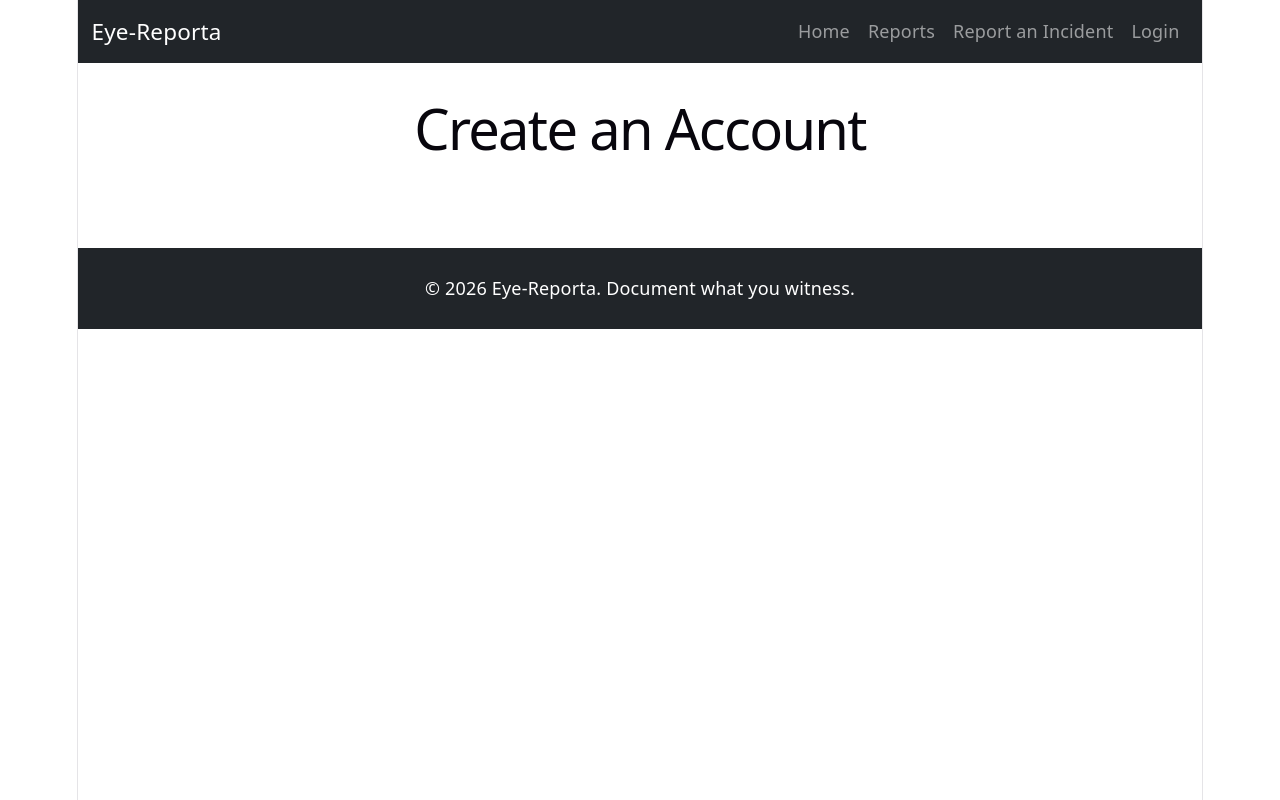
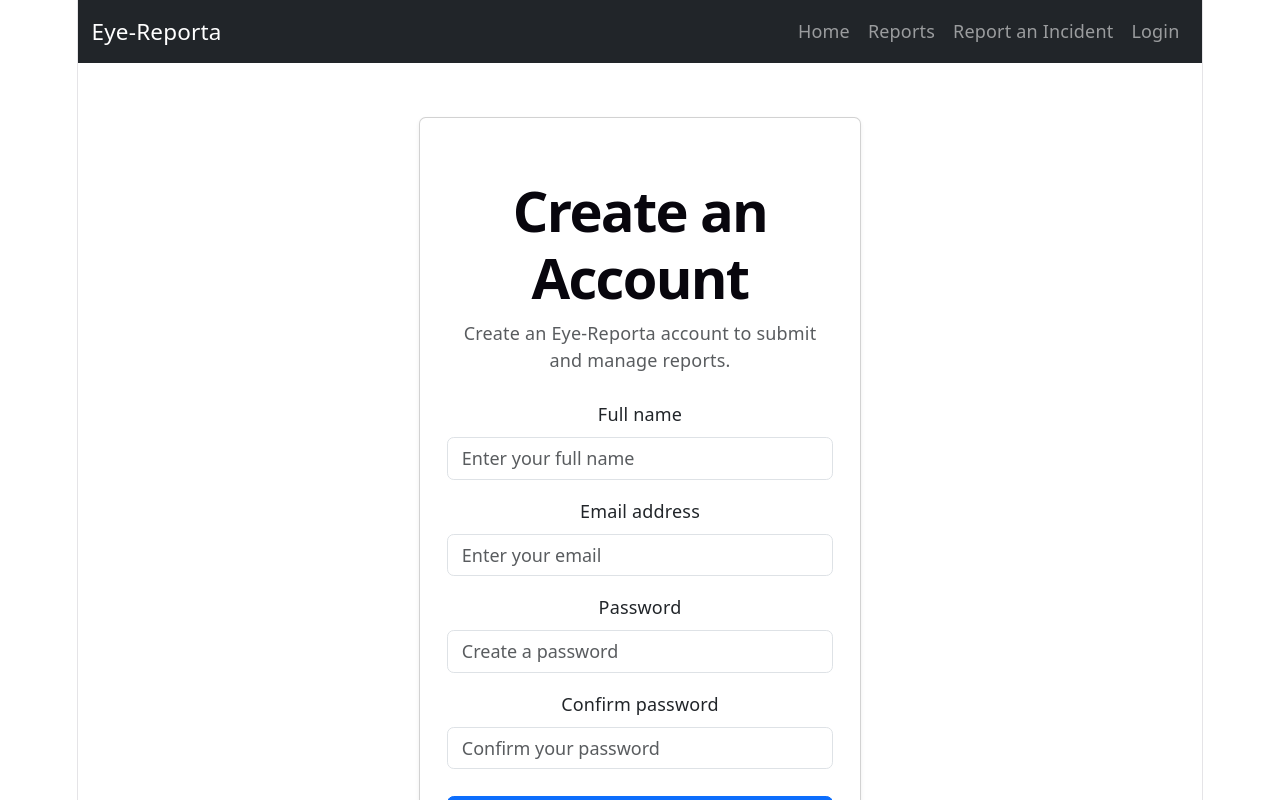
Before and after one commit to Perfected1/eye-reporta, a React (Vite) app: page /register in a window 1280 px wide. Shown: the top 800 px of the page. Built offline with nearby package versions, Linux system fonts and the light colour scheme.

Commit message:
Build registration page

```diff
--- a/src/pages/Register.jsx
+++ b/src/pages/Register.jsx
@@ -1,7 +1,180 @@
+import { useState } from "react"
+import { Link, useNavigate } from "react-router-dom"
+import { useAuth } from "../context/AuthContext"
+
 function Register() {
+  const [name, setName] = useState("")
+  const [email, setEmail] = useState("")
+  const [password, setPassword] = useState("")
+  const [confirmPassword, setConfirmPassword] = useState("")
+  const [error, setError] = useState("")
+
+  const { login } = useAuth()
+  const navigate = useNavigate()
+
+  function handleSubmit(event) {
+    event.preventDefault()
+
+    if (password !== confirmPassword) {
+      setError("Passwords do not match.")
+      return
+    }
+
+    const user = {
+      name: name,
+      email: email
+    }
+
+    login(user)
+
+    navigate("/dashboard")
+  }
+
   return (
-    <div>
-      <h1>Create an Account</h1>
+    <div className="container py-5">
+
+      <div className="row justify-content-center">
+
+        <div className="col-md-6 col-lg-5">
+
+          <div className="card shadow-sm">
+
+            <div className="card-body p-4">
+
+              <h1 className="fw-bold mb-2">
+                Create an Account
+              </h1>
+
+              <p className="text-muted mb-4">
+                Create an Eye-Reporta account to submit and manage reports.
+              </p>
+
+              {error && (
+                <div className="alert alert-danger">
+                  {error}
+                </div>
+              )}
+
+              <form onSubmit={handleSubmit}>
+
+                <div className="mb-3">
+
+                  <label
+                    htmlFor="name"
+                    className="form-label"
+                  >
+                    Full name
+                  </label>
+
+                  <input
+                    id="name"
+                    type="text"
+                    className="form-control"
+                    placeholder="Enter your full name"
+                    value={name}
+                    onChange={(event) =>
+                      setName(event.target.value)
+                    }
+                    required
+                  />
+
+                </div>
+
+                <div className="mb-3">
+
+                  <label
+                    htmlFor="email"
+                    className="form-label"
+                  >
+                    Email address
+                  </label>
+
+                  <input
+                    id="email"
+                    type="email"
+                    className="form-control"
+                    placeholder="Enter your email"
+                    value={email}
+                    onChange={(event) =>
+                      setEmail(event.target.value)
+                    }
+                    required
+                  />
+
+                </div>
+
+                <div className="mb-3">
+
+                  <label
+                    htmlFor="password"
+                    className="form-label"
+                  >
+                    Password
+                  </label>
+
+                  <input
+                    id="password"
+                    type="password"
+                    className="form-control"
+                    placeholder="Create a password"
+                    value={password}
+                    onChange={(event) =>
+                      setPassword(event.target.value)
+                    }
+                    required
+                    minLength="6"
+                  />
+
+                </div>
+
+                <div className="mb-4">
+
+                  <label
+                    htmlFor="confirmPassword"
+                    className="form-label"
+                  >
+                    Confirm password
+                  </label>
+
+                  <input
+                    id="confirmPassword"
+                    type="password"
+                    className="form-control"
+                    placeholder="Confirm your password"
+                    value={confirmPassword}
+                    onChange={(event) =>
+                      setConfirmPassword(event.target.value)
+                    }
+                    required
+                    minLength="6"
+                  />
+
+                </div>
+
+                <button
+                  type="submit"
+                  className="btn btn-primary w-100"
+                >
+                  Create Account
+                </button>
+
+              </form>
+
+              <p className="text-center text-muted mt-4 mb-0">
+                Already have an account?{" "}
+                <Link to="/login">
+                  Login
+                </Link>
+              </p>
+
+            </div>
+
+          </div>
+
+        </div>
+
+      </div>
+
     </div>
   )
 }
```
